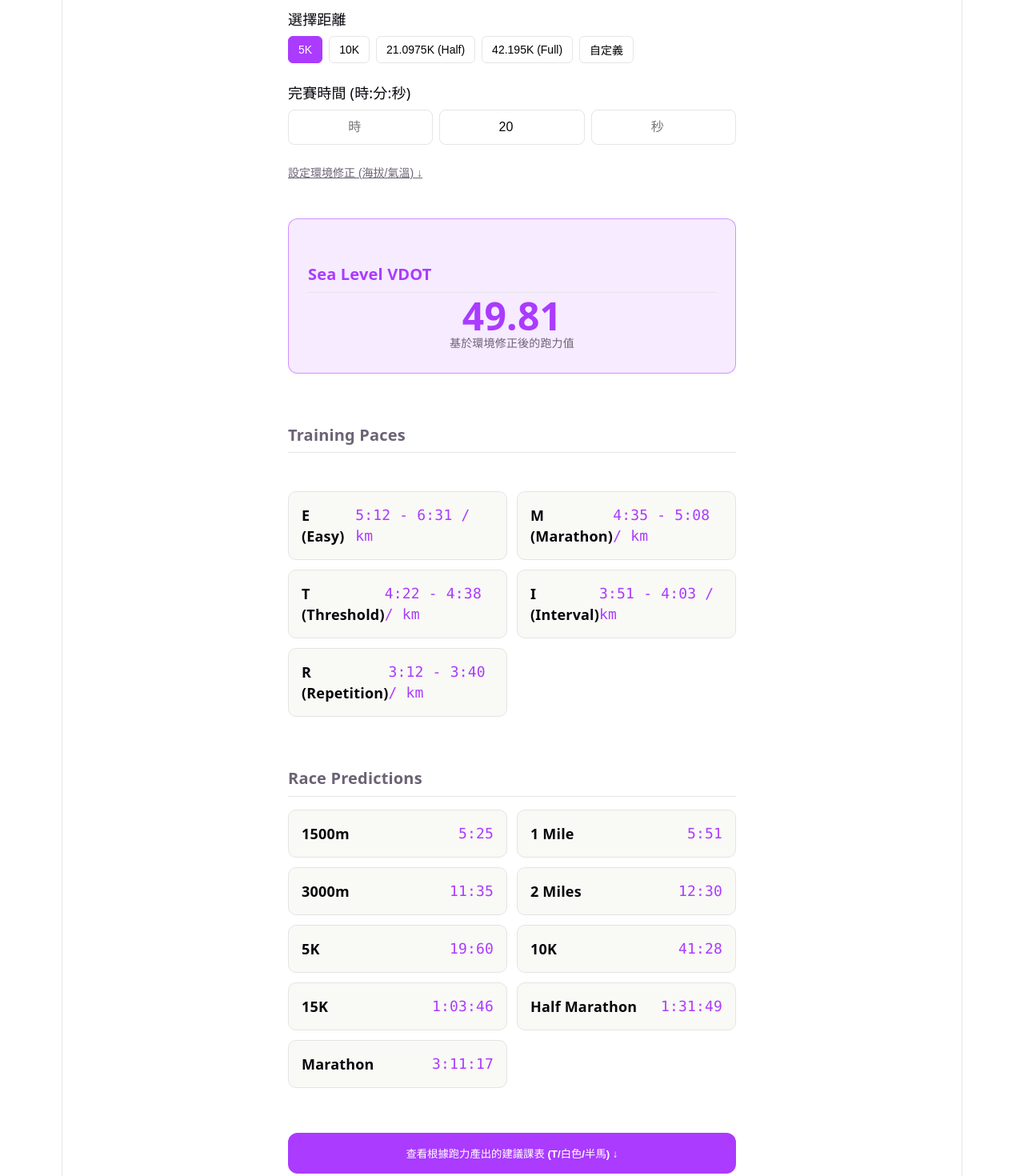
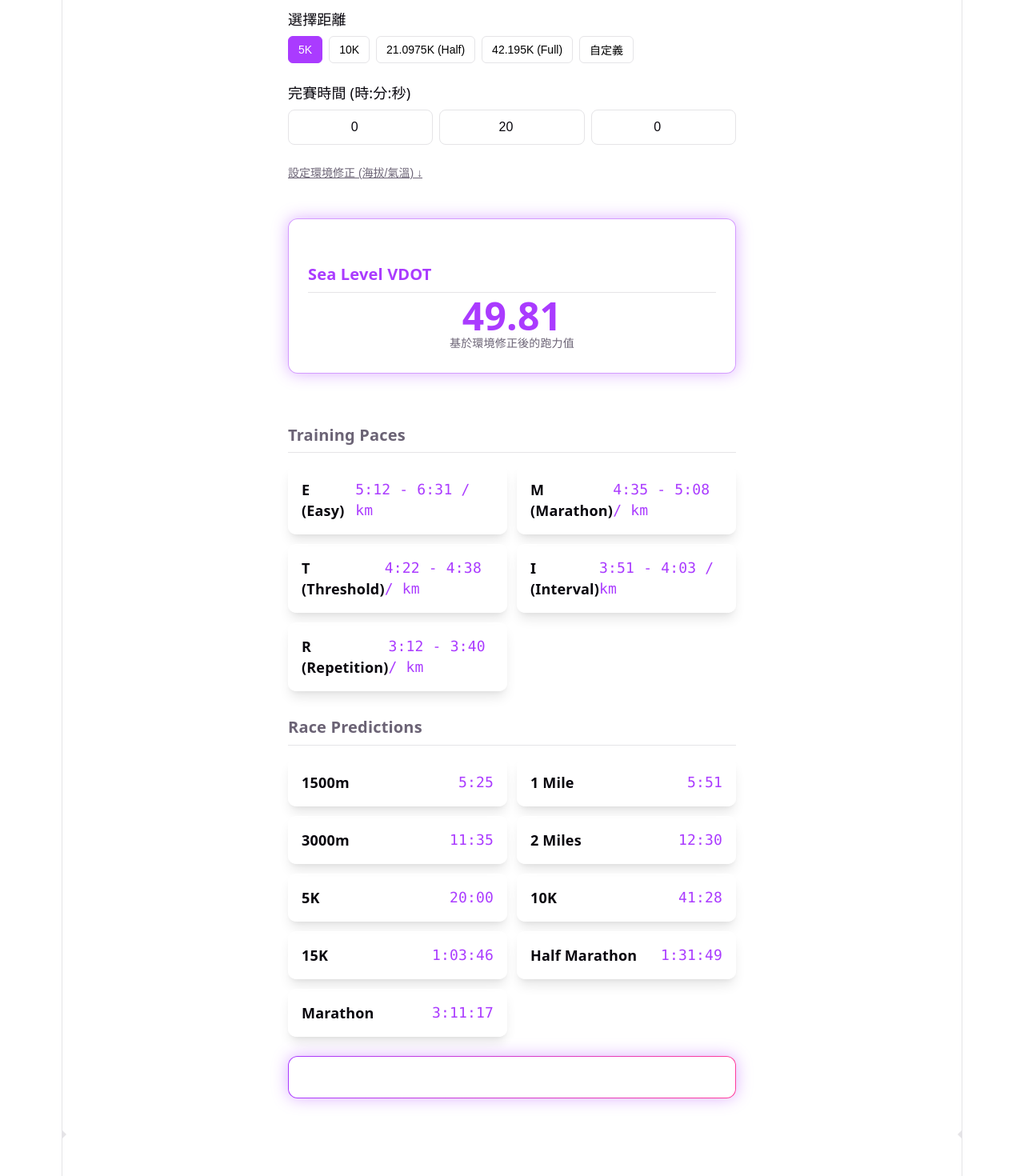
Before and after one commit to Shih-Wei-Lin/Pacalculator, a React (Vite) app: page / in a window 1280 px wide. Shown: the part 360-1830 px from the top of the page at 80% size. Built offline with nearby package versions, Linux system fonts and the light colour scheme.

Commit message:
fix: resolve formatting bugs and enhance UI with modern glassmorphism
- Fixed pace and duration 60-second rounding bugs
- Fixed custom distance input disappearing bug
- Fixed time inputs not displaying 0
- Enhanced UI with glassmorphism panels, glowing borders, and micro-animations

```diff
--- a/src/App.css
+++ b/src/App.css
@@ -615,3 +615,71 @@ tr:hover {
     border-right-color: var(--border);
   }
 }
+
+/* Glassmorphism & Animations */
+.glass-panel {
+  background: var(--glass-bg);
+  backdrop-filter: blur(12px);
+  -webkit-backdrop-filter: blur(12px);
+  border: 1px solid var(--glass-border);
+  box-shadow: var(--shadow);
+  transition: all 0.3s ease;
+}
+
+.glowing {
+  box-shadow: var(--glow);
+  border-color: var(--accent-border);
+}
+
+.glowing-border {
+  border: 1px solid transparent;
+  background-image: linear-gradient(var(--bg), var(--bg)), linear-gradient(90deg, var(--accent), #ff3b9a);
+  background-origin: border-box;
+  background-clip: padding-box, border-box;
+  box-shadow: var(--glow);
+  transition: all 0.3s ease;
+}
+
+.glowing-border:hover {
+  filter: brightness(1.1);
+  box-shadow: 0 0 25px rgba(170, 59, 255, 0.6);
+  transform: translateY(-2px);
+}
+
+.hover-glow:hover {
+  transform: translateY(-2px);
+  box-shadow: var(--glow);
+  border-color: var(--accent-border);
+}
+
+@keyframes fadeIn {
+  from { opacity: 0; }
+  to { opacity: 1; }
+}
+
+@keyframes slideDown {
+  from { opacity: 0; transform: translateY(-10px); }
+  to { opacity: 1; transform: translateY(0); }
+}
+
+@keyframes pop {
+  0% { transform: scale(0.9); opacity: 0; }
+  50% { transform: scale(1.05); }
+  100% { transform: scale(1); opacity: 1; }
+}
+
+.animate-fade-in {
+  animation: fadeIn 0.4s ease-out forwards;
+}
+
+.animate-slide-down {
+  animation: slideDown 0.4s ease-out forwards;
+}
+
+.animate-pop {
+  animation: pop 0.5s cubic-bezier(0.175, 0.885, 0.32, 1.275) forwards;
+}
+
+.delay-1 {
+  animation-delay: 0.1s;
+}
--- a/src/components/Calculator.tsx
+++ b/src/components/Calculator.tsx
@@ -23,21 +23,23 @@ const PREDICTION_DISTANCES = [
 ];
 
 export const Calculator: React.FC = () => {
-  const [distance, setDistance] = useState<number>(5000);
-  const [hours, setHours] = useState<number>(0);
-  const [minutes, setMinutes] = useState<number>(20);
-  const [seconds, setSeconds] = useState<number>(0);
-  const [altitude, setAltitude] = useState<number>(0);
-  const [temperature, setTemperature] = useState<number>(12.8);
+  const [distance, setDistance] = useState<number | string>(5000);
+  const [isCustomDistance, setIsCustomDistance] = useState<boolean>(false);
+  const [hours, setHours] = useState<number | string>(0);
+  const [minutes, setMinutes] = useState<number | string>(20);
+  const [seconds, setSeconds] = useState<number | string>(0);
+  const [altitude, setAltitude] = useState<number | string>(0);
+  const [temperature, setTemperature] = useState<number | string>(12.8);
   const [showAdvanced, setShowAdvanced] = useState<boolean>(false);
   const [showPlans, setShowPlans] = useState<boolean>(false);
   const [vdot, setVdot] = useState<number | null>(null);
   const [paces, setPaces] = useState<TrainingPaces | null>(null);
 
   useEffect(() => {
-    const totalSeconds = hours * 3600 + minutes * 60 + seconds;
-    if (totalSeconds > 0 && distance > 0) {
-      const calculatedVdot = calculateVDOT(distance, totalSeconds, altitude, temperature);
+    const totalSeconds = Number(hours) * 3600 + Number(minutes) * 60 + Number(seconds);
+    const distNum = Number(distance);
+    if (totalSeconds > 0 && distNum > 0) {
+      const calculatedVdot = calculateVDOT(distNum, totalSeconds, Number(altitude), Number(temperature));
       setVdot(calculatedVdot);
       setPaces(calculateTrainingPaces(calculatedVdot));
     } else {
@@ -54,26 +56,29 @@ export const Calculator: React.FC = () => {
           {COMMON_DISTANCES.map((d) => (
             <button
               key={d.label}
-              onClick={() => setDistance(d.value)}
-              className={distance === d.value ? 'active' : ''}
+              onClick={() => {
+                setDistance(d.value);
+                setIsCustomDistance(false);
+              }}
+              className={!isCustomDistance && Number(distance) === d.value ? 'active' : ''}
             >
               {d.label}
             </button>
           ))}
           <button
-            className={!COMMON_DISTANCES.some(d => d.value === distance) ? 'active' : ''}
-            onClick={() => setDistance(0)}
+            className={isCustomDistance ? 'active' : ''}
+            onClick={() => setIsCustomDistance(true)}
           >
             自定義
           </button>
         </div>
-        {!COMMON_DISTANCES.some(d => d.value === distance) && (
+        {isCustomDistance && (
           <input
             type="number"
             placeholder="輸入公尺 (m)"
-            className="custom-distance-input"
-            value={distance || ''}
-            onChange={(e) => setDistance(Number(e.target.value))}
+            className="custom-distance-input animate-fade-in"
+            value={distance}
+            onChange={(e) => setDistance(e.target.value)}
           />
         )}
       </div>
@@ -84,20 +89,26 @@ export const Calculator: React.FC = () => {
           <input
             type="number"
             placeholder="時"
-            value={hours || ''}
-            onChange={(e) => setHours(Math.max(0, Number(e.target.value)))}
+            value={hours}
+            onChange={(e) => setHours(e.target.value)}
           />
           <input
             type="number"
             placeholder="分"
-            value={minutes || ''}
-            onChange={(e) => setMinutes(Math.max(0, Math.min(59, Number(e.target.value))))}
+            value={minutes}
+            onChange={(e) => {
+              const val = Number(e.target.value);
+              setMinutes(e.target.value === '' ? '' : Math.max(0, Math.min(59, val)));
+            }}
           />
           <input
             type="number"
             placeholder="秒"
-            value={seconds || ''}
-            onChange={(e) => setSeconds(Math.max(0, Math.min(59, Number(e.target.value))))}
+            value={seconds}
+            onChange={(e) => {
+              const val = Number(e.target.value);
+              setSeconds(e.target.value === '' ? '' : Math.max(0, Math.min(59, val)));
+            }}
           />
         </div>
       </div>
@@ -110,13 +121,13 @@ export const Calculator: React.FC = () => {
       </button>
 
       {showAdvanced && (
-        <div className="environment-inputs advanced-panel">
+        <div className="environment-inputs advanced-panel animate-slide-down glass-panel">
           <div className="input-group">
             <label>海拔 (m)</label>
             <input
               type="number"
               value={altitude}
-              onChange={(e) => setAltitude(Number(e.target.value))}
+              onChange={(e) => setAltitude(e.target.value)}
             />
           </div>
           <div className="input-group">
@@ -124,49 +135,49 @@ export const Calculator: React.FC = () => {
             <input
               type="number"
               value={temperature}
-              onChange={(e) => setTemperature(Number(e.target.value))}
+              onChange={(e) => setTemperature(e.target.value)}
             />
           </div>
         </div>
       )}
 
       {vdot && (
-        <div className="results">
-          <div className="vdot-score">
+        <div className="results animate-fade-in">
+          <div className="vdot-score glass-panel glowing">
             <h3>Sea Level VDOT</h3>
-            <div className="vdot-value">{vdot.toFixed(2)}</div>
+            <div className="vdot-value animate-pop">{vdot.toFixed(2)}</div>
             <p className="vdot-note">基於環境修正後的跑力值</p>
           </div>
 
           {paces && (
-            <>
+            <div className="animate-fade-in delay-1">
               <h3>Training Paces</h3>
               <div className="paces-grid">
-                <div className="pace-card">
+                <div className="pace-card glass-panel hover-glow">
                   <span className="pace-label">E (Easy)</span>
                   <span className="pace-value">
                     {formatPace(paces.easy.min)} - {formatPace(paces.easy.max)} / km
                   </span>
                 </div>
-                <div className="pace-card">
+                <div className="pace-card glass-panel hover-glow">
                   <span className="pace-label">M (Marathon)</span>
                   <span className="pace-value">
                     {formatPace(paces.marathon.min)} - {formatPace(paces.marathon.max)} / km
                   </span>
                 </div>
-                <div className="pace-card">
+                <div className="pace-card glass-panel hover-glow">
                   <span className="pace-label">T (Threshold)</span>
                   <span className="pace-value">
                     {formatPace(paces.threshold.min)} - {formatPace(paces.threshold.max)} / km
                   </span>
                 </div>
-                <div className="pace-card">
+                <div className="pace-card glass-panel hover-glow">
                   <span className="pace-label">I (Interval)</span>
                   <span className="pace-value">
                     {formatPace(paces.interval.min)} - {formatPace(paces.interval.max)} / km
                   </span>
                 </div>
-                <div className="pace-card">
+                <div className="pace-card glass-panel hover-glow">
                   <span className="pace-label">R (Repetition)</span>
                   <span className="pace-value">
                     {formatPace(paces.repetition.min)} - {formatPace(paces.repetition.max)} / km
@@ -178,7 +189,7 @@ export const Calculator: React.FC = () => {
                 <h3>Race Predictions</h3>
                 <div className="predictions-grid">
                   {PREDICTION_DISTANCES.map((pd) => (
-                    <div className="prediction-card" key={pd.label}>
+                    <div className="prediction-card glass-panel hover-glow" key={pd.label}>
                       <span className="prediction-label">{pd.label}</span>
                       <span className="prediction-value">
                         {formatDuration(predictTime(vdot, pd.value))}
@@ -189,14 +200,18 @@ export const Calculator: React.FC = () => {
               </div>
 
               <button
-                className="plans-toggle-btn"
+                className="plans-toggle-btn glass-panel glowing-border"
                 onClick={() => setShowPlans(!showPlans)}
               >
                 {showPlans ? '隱藏建議課表 ↑' : '查看根據跑力產出的建議課表 (T/白色/半馬) ↓'}
               </button>
 
-              {showPlans && <TrainingPlans paces={paces} />}
-            </>
+              {showPlans && (
+                <div className="animate-slide-down">
+                  <TrainingPlans paces={paces} />
+                </div>
+              )}
+            </div>
           )}
         </div>
       )}
--- a/src/index.css
+++ b/src/index.css
@@ -8,6 +8,9 @@
   --accent-bg: rgba(170, 59, 255, 0.1);
   --accent-border: rgba(170, 59, 255, 0.5);
   --social-bg: rgba(244, 243, 236, 0.5);
+  --glass-bg: rgba(255, 255, 255, 0.6);
+  --glass-border: rgba(255, 255, 255, 0.8);
+  --glow: 0 0 20px rgba(170, 59, 255, 0.4);
   --shadow:
     rgba(0, 0, 0, 0.1) 0 10px 15px -3px, rgba(0, 0, 0, 0.05) 0 4px 6px -2px;
 
@@ -41,6 +44,9 @@
     --accent-bg: rgba(192, 132, 252, 0.15);
     --accent-border: rgba(192, 132, 252, 0.5);
     --social-bg: rgba(47, 48, 58, 0.5);
+    --glass-bg: rgba(31, 32, 40, 0.5);
+    --glass-border: rgba(255, 255, 255, 0.1);
+    --glow: 0 0 20px rgba(192, 132, 252, 0.3);
     --shadow:
       rgba(0, 0, 0, 0.4) 0 10px 15px -3px, rgba(0, 0, 0, 0.25) 0 4px 6px -2px;
   }
--- a/src/utils/vdot.ts
+++ b/src/utils/vdot.ts
@@ -233,9 +233,10 @@ export function predictTime(vdot: number, distanceMeters: number): number {
  * @returns Formatted string.
  */
 export function formatDuration(totalSeconds: number): string {
-  const h = Math.floor(totalSeconds / 3600);
-  const m = Math.floor((totalSeconds % 3600) / 60);
-  const s = Math.round(totalSeconds % 60);
+  const roundedSeconds = Math.round(totalSeconds);
+  const h = Math.floor(roundedSeconds / 3600);
+  const m = Math.floor((roundedSeconds % 3600) / 60);
+  const s = roundedSeconds % 60;
 
   if (h > 0) {
     return `${h}:${m.toString().padStart(2, '0')}:${s.toString().padStart(2, '0')}`;
@@ -249,8 +250,9 @@ export function formatDuration(totalSeconds: number): string {
  * @returns Formatted string.
  */
 export function formatPace(totalSeconds: number): string {
-  const minutes = Math.floor(totalSeconds / 60);
-  const seconds = Math.round(totalSeconds % 60);
+  const roundedSeconds = Math.round(totalSeconds);
+  const minutes = Math.floor(roundedSeconds / 60);
+  const seconds = roundedSeconds % 60;
   return `${minutes}:${seconds.toString().padStart(2, '0')}`;
 }
 
```
Also changed, not shown: src/components/TreadmillConverter.tsx (+18 -17 lines).
